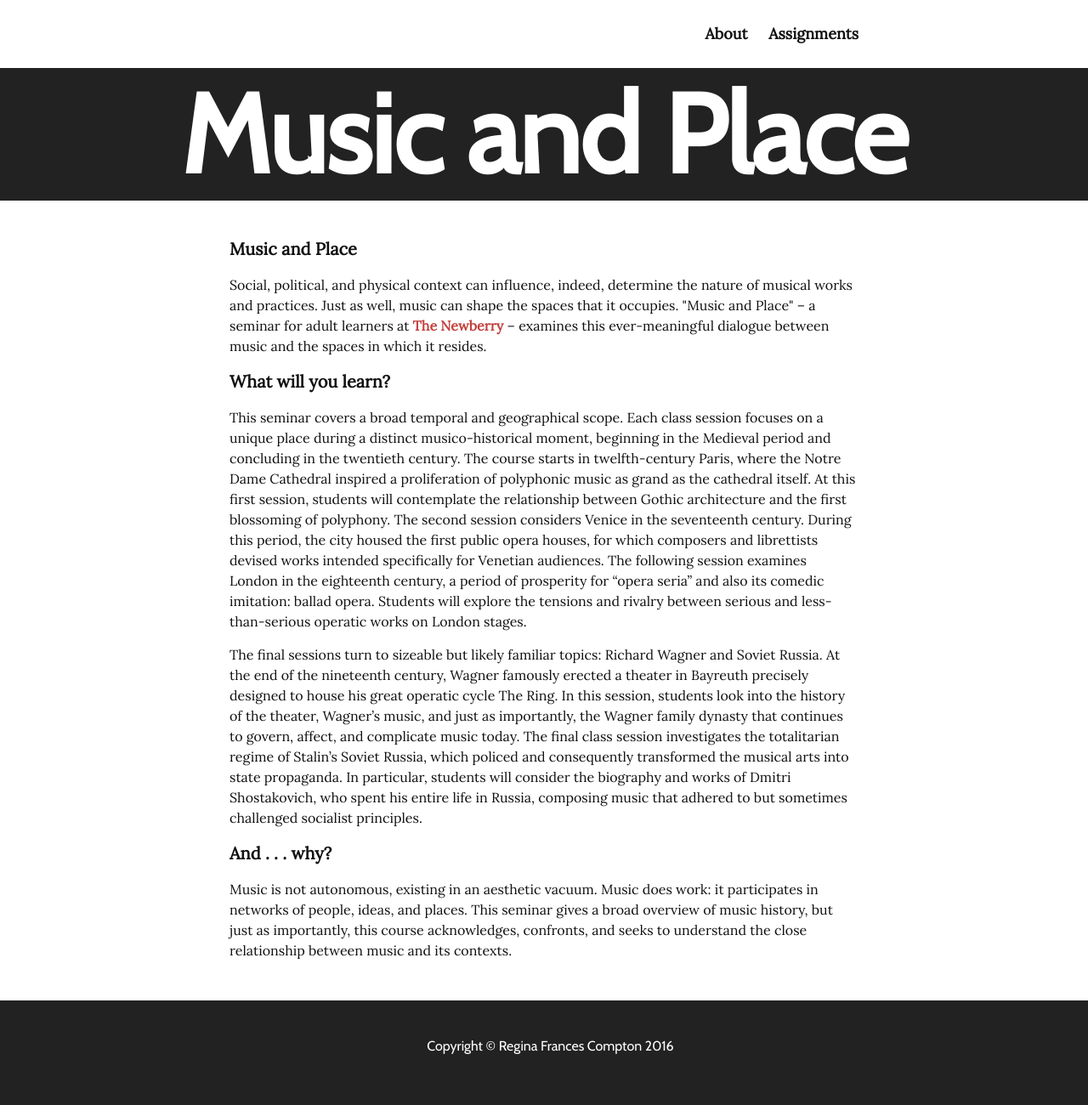
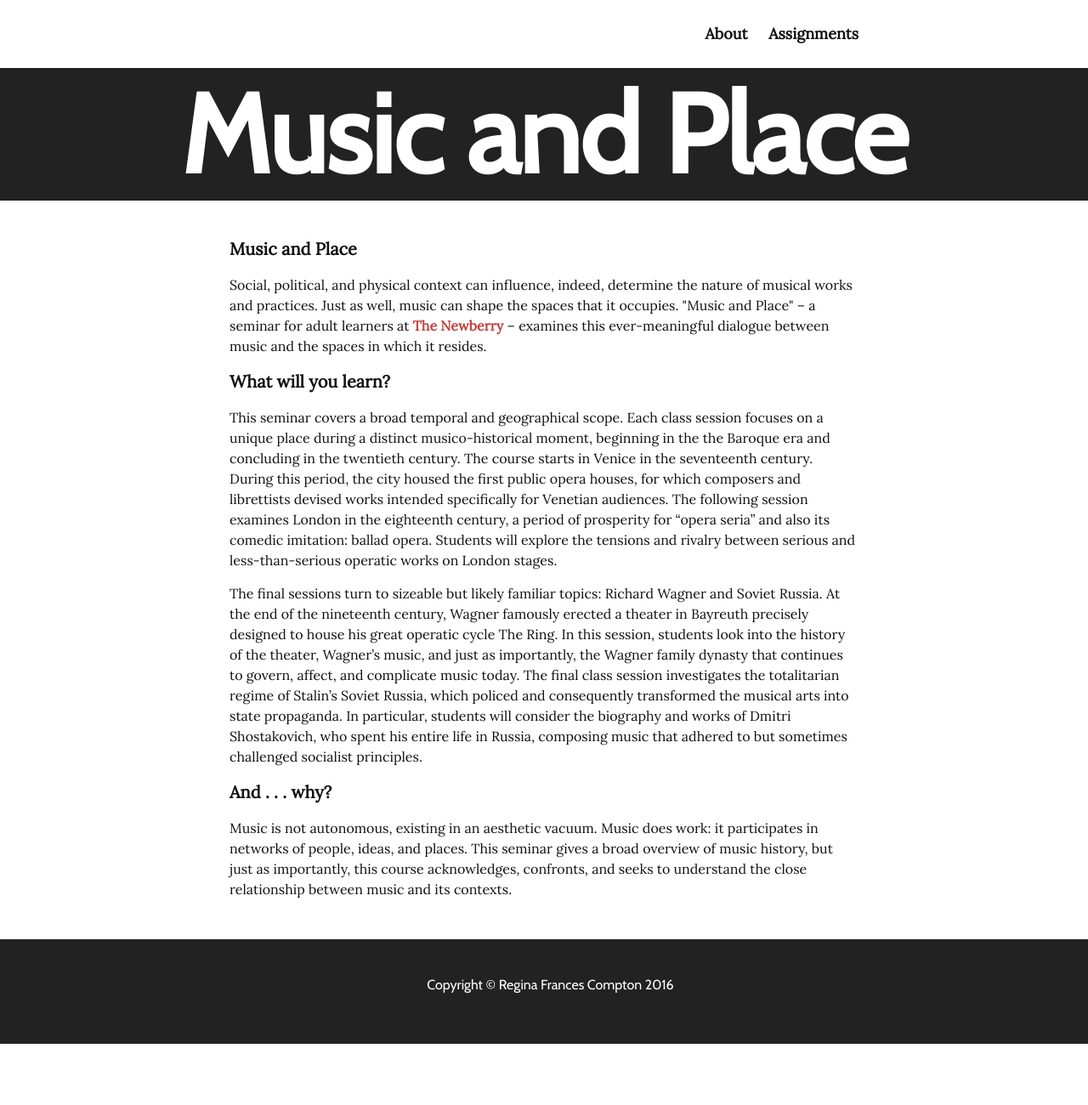
Before and after one commit to reginafcompton/music-place, a Jekyll site: the page built from _pages/01_about.md, in a window 1280 px wide. Shown: the whole page at 85% size. Built offline with Jekyll 4.4.1, drawn with Linux system fonts in a browser that asks for light colours; after the commit the page ends 1228 px from its top, so only the background shows below that.

Commit message:
Update summary

```diff
--- a/_pages/01_about.md
+++ b/_pages/01_about.md
@@ -9,7 +9,7 @@ permalink: /about/
     <h4>Music and Place</h4>
     <p>Social, political, and physical context can influence, indeed, determine the nature of musical works and practices. Just as well, music can shape the spaces that it occupies. "Music and Place" – a seminar for adult learners at <a href="https://www.newberry.org/adult-education-seminars" target="_blank">The Newberry</a> – examines this ever-meaningful dialogue between music and the spaces in which it resides.</p>
     <h4>What will you learn?</h4>
-    <p>This seminar covers a broad temporal and geographical scope. Each class session focuses on a unique place during a distinct musico-historical moment, beginning in the Medieval period and concluding in the twentieth century. The course starts in twelfth-century Paris, where the Notre Dame Cathedral inspired a proliferation of polyphonic music as grand as the cathedral itself. At this first session, students will contemplate the relationship between Gothic architecture and the first blossoming of polyphony. The second session considers Venice in the seventeenth century. During this period, the city housed the first public opera houses, for which composers and librettists devised works intended specifically for Venetian audiences. The following session examines London in the eighteenth century, a period of prosperity for “opera seria” and also its comedic imitation: ballad opera. Students will explore the tensions and rivalry between serious and less-than-serious operatic works on London stages.</p>
+    <p>This seminar covers a broad temporal and geographical scope. Each class session focuses on a unique place during a distinct musico-historical moment, beginning in the the Baroque era and concluding in the twentieth century. The course starts in Venice in the seventeenth century. During this period, the city housed the first public opera houses, for which composers and librettists devised works intended specifically for Venetian audiences. The following session examines London in the eighteenth century, a period of prosperity for “opera seria” and also its comedic imitation: ballad opera. Students will explore the tensions and rivalry between serious and less-than-serious operatic works on London stages.</p>
     <p>The final sessions turn to sizeable but likely familiar topics: Richard Wagner and Soviet Russia. At the end of the nineteenth century, Wagner famously erected a theater in Bayreuth precisely designed to house his great operatic cycle The Ring. In this session, students look into the history of the theater, Wagner’s music, and just as importantly, the Wagner family dynasty that continues to govern, affect, and complicate music today. The final class session investigates the totalitarian regime of Stalin’s Soviet Russia, which policed and consequently transformed the musical arts into state propaganda. In particular, students will consider the biography and works of Dmitri Shostakovich, who spent his entire life in Russia, composing music that adhered to but sometimes challenged socialist principles.
     </p>
     <h4>And . . . why?</h4>
```
